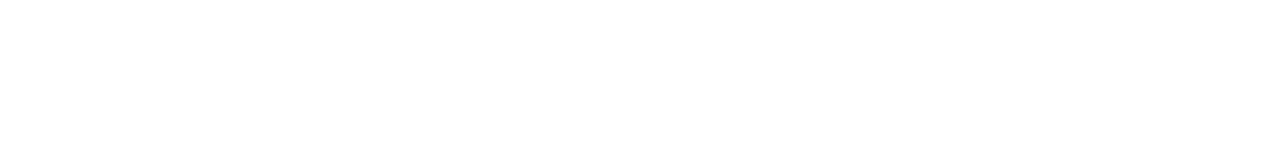
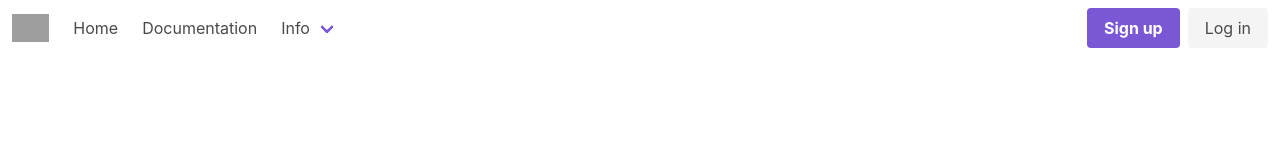
Before and after one commit to hdpdd/pbpdd, a plain HTML site: page index.html in a window 1280 px wide. Drawn offline with nearby package versions, Linux system fonts and the light colour scheme; grey boxes are pictures that could not be loaded.

Commit message:
Update index.html

```diff
--- a/index.html
+++ b/index.html
@@ -8,7 +8,47 @@
 
 <body>
     <div id="app">
-        <!-- Buefy components goes here -->
+        <template>
+            <b-navbar>
+                <template slot="brand">
+                    <b-navbar-item tag="router-link" :to="{ path: '/' }">
+                        <img
+                            src="https://raw.githubusercontent.com/buefy/buefy/dev/static/img/buefy-logo.png"
+                            alt="Lightweight UI components for Vue.js based on Bulma"
+                        >
+                    </b-navbar-item>
+                </template>
+                <template slot="start">
+                    <b-navbar-item href="#">
+                        Home
+                    </b-navbar-item>
+                    <b-navbar-item href="#">
+                        Documentation
+                    </b-navbar-item>
+                    <b-navbar-dropdown label="Info">
+                        <b-navbar-item href="#">
+                            About
+                        </b-navbar-item>
+                        <b-navbar-item href="#">
+                            Contact
+                        </b-navbar-item>
+                    </b-navbar-dropdown>
+                </template>
+
+                <template slot="end">
+                    <b-navbar-item tag="div">
+                        <div class="buttons">
+                            <a class="button is-primary">
+                                <strong>Sign up</strong>
+                            </a>
+                            <a class="button is-light">
+                                Log in
+                            </a>
+                        </div>
+                    </b-navbar-item>
+                </template>
+            </b-navbar>
+        </template>
     </div>
 
     <script src="https://unpkg.com/vue"></script>
```
